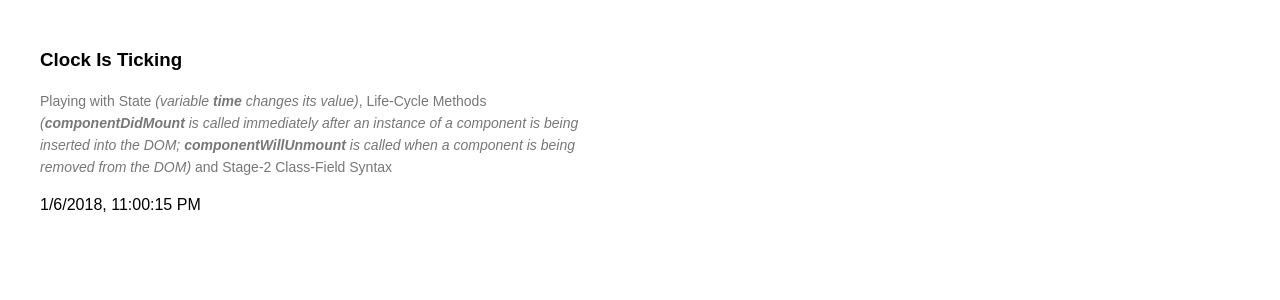
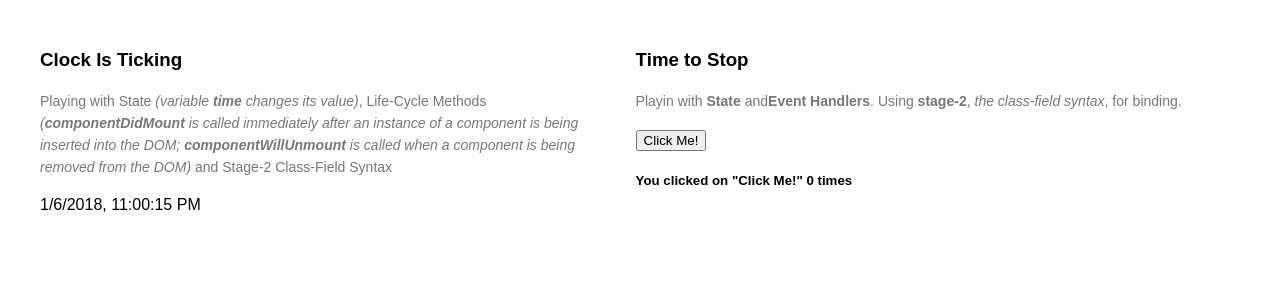
Before and after one commit to mkora/react-playground, a React (Create React App) app: page / in a window 1280 px wide. Shown: the top 300 px of the page. Built offline with nearby package versions, Linux system fonts and the light colour scheme; the HTML template or start-up script is replaced by a standard one.

Commit message:
Added Click Counter with Limit component

```diff
--- a/src/App.js
+++ b/src/App.js
@@ -1,5 +1,6 @@
 import React, { Component } from 'react';
 import Clock from './Clock';
+import ClickCounter from './ClickCounter';
 
 class App extends Component {
   render() {
@@ -9,6 +10,9 @@ class App extends Component {
           <div className="column">
             <Clock time={new Date().toLocaleString()} />
           </div>
+          <div className="column">
+            <ClickCounter />
+          </div>
         </div>
       </div>
     );
--- /dev/null
+++ b/src/ClickCounter.js
@@ -0,0 +1,56 @@
+import React, { Component } from 'react';
+
+class ClickCounter extends Component {
+
+  limitClicks = 20;
+
+  /**
+   * This is an alternative syntax for
+   *  constructor(props) {
+   *   super(props);
+   *   this.state = {counter: 0};
+   *   this.handleClick = this.handleClick().bind(this);
+   */
+  state = {
+    counter: 0,
+    disableButton: false,
+  };
+
+  /**
+   * Used stage-2 the class-field syntax
+   * which privents of using this line in constructor
+   *  this.onClick = this.handleClick.bind(this);
+   */
+  handleClick = () => {
+    this.setState((prevState) => {
+      return {
+        counter: (this.limitClicks <= prevState.counter)
+          ? prevState.counter : (prevState.counter + 1),
+        disableButton: (this.limitClicks <= prevState.counter)
+          ? !prevState.disableButton : prevState.disableButton
+      };
+    });
+  };
+
+
+  render() {
+    return (
+      <div>
+        <h3>
+          <p>Time to Stop</p>
+          <span>Playin with <strong>State</strong> and
+          <strong>Event Handlers</strong>. Using <strong>stage-2</strong>,&nbsp;
+            <em>the class-field syntax</em>, for binding.
+          </span>
+        </h3>
+        <input type="button" value="Click Me!" onClick={this.handleClick} disabled={this.state.disableButton} />
+        <h5>
+          <div>You clicked on "Click Me!" {this.state.counter} times</div>
+        </h5>
+        {(this.state.disableButton && <div>YOU HAVE TO STOP! Go out and meet up with friends!</div>)}
+      </div>
+    );
+  };
+};
+
+export default ClickCounter;
```
